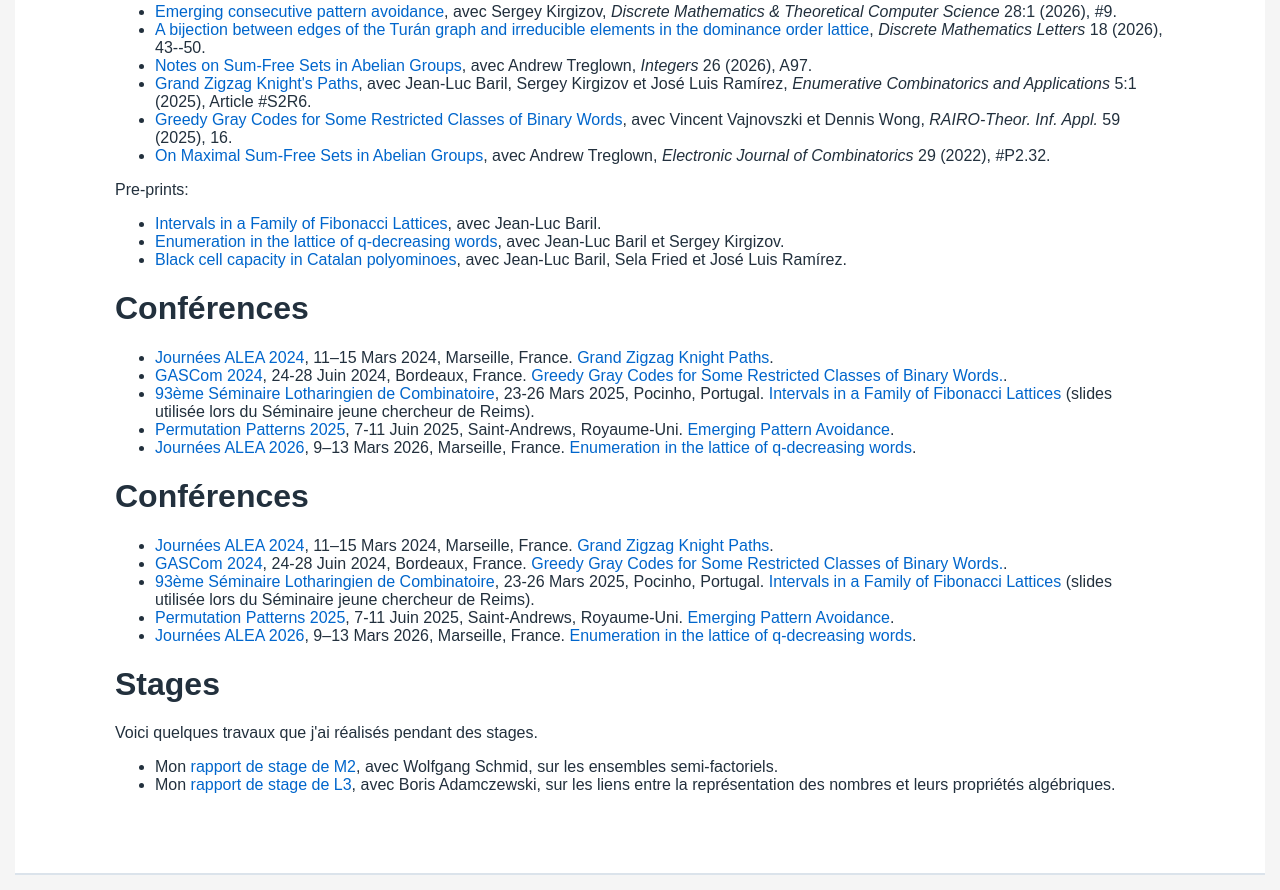
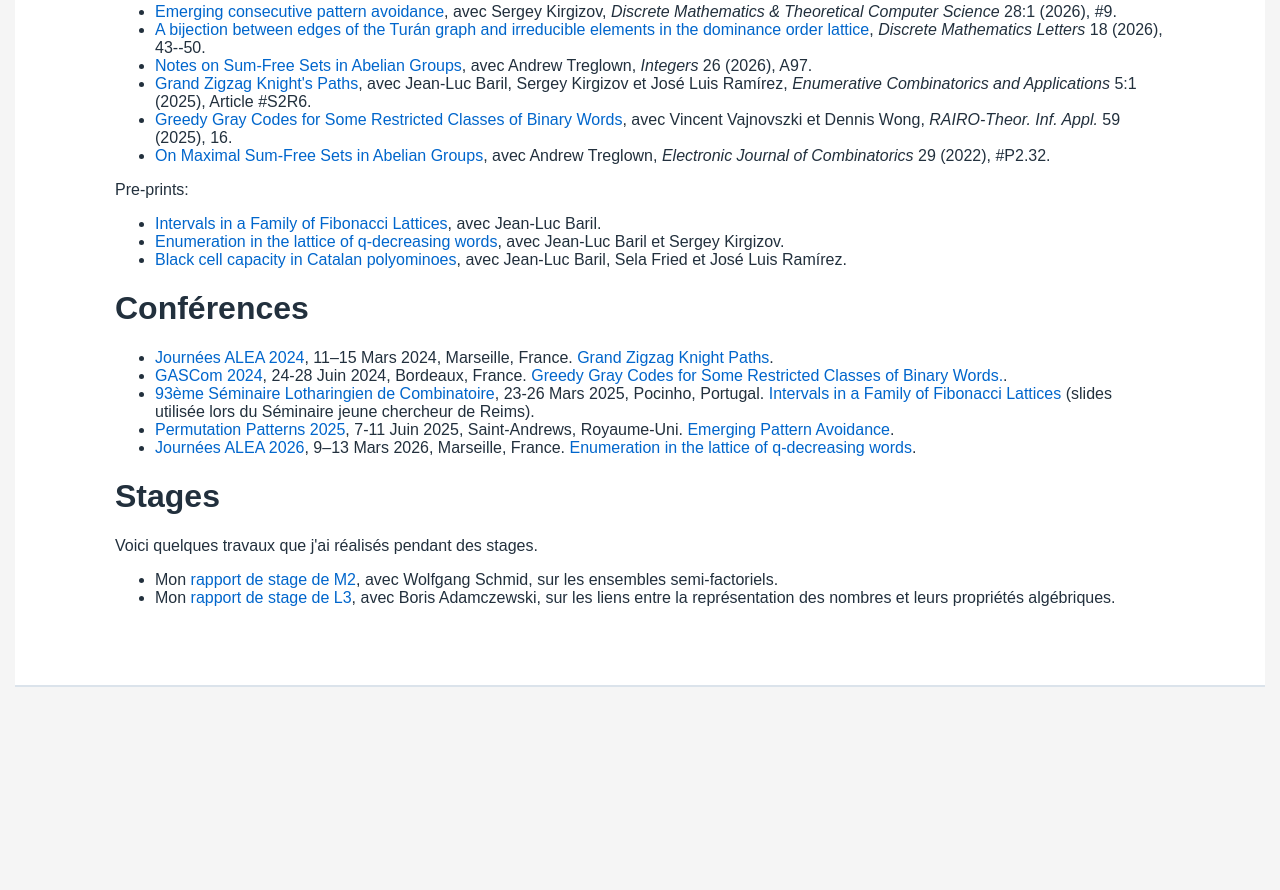
Before and after one commit to nathanaelhassler/nathanaelhassler.github.io, a plain HTML site: page recherche.html in a window 1280 px wide. Shown: the part 435-1325 px from the top of the page. After the commit the page ends 1137 px from the top, so only its background shows below. Drawn offline with Linux system fonts and the light colour scheme.

Commit message:
Update recherche.html

```diff
--- a/recherche.html
+++ b/recherche.html
@@ -63,17 +63,6 @@ Pre-prints:
 </ul>
 </p>
 
-<h1>Conférences</h1>
-<p>
-<ul>
-   <li><a href="https://conferences.cirm-math.fr/3048.html">Journées ALEA 2024</a>, 11–15 Mars 2024, Marseille, France. <a href="slides/slides_grand_zigzag.pdf">Grand Zigzag Knight Paths</a>. </li>
-   <li><a href="https://gascom2024.sciencesconf.org/?lang=en">GASCom 2024</a>, 24-28 Juin 2024, Bordeaux, France. <a href="slides/slides_greedy_gray_codes.pdf">Greedy Gray Codes for Some Restricted Classes of Binary Words.</a>. </li>
-   <li><a href="https://www.mat.univie.ac.at/~slc/wpapers/s93preface.html">93ème Séminaire Lotharingien de Combinatoire</a>, 23-26 Mars 2025, Pocinho, Portugal. <a href="slides/slides_intervals_fibonacci.pdf">Intervals in a Family of Fibonacci Lattices</a> (slides utilisée lors du Séminaire jeune chercheur de Reims).</li>
-   <li><a href="https://sites.cs.st-andrews.ac.uk/pp25/">Permutation Patterns 2025</a>, 7-11 Juin 2025, Saint-Andrews, Royaume-Uni. <a href="slides/slides_emerging_pattern_avoidance.pdf"> Emerging Pattern Avoidance</a>. </li>
-   <li><a href="https://conferences.cirm-math.fr/3551.html">Journées ALEA 2026</a>, 9–13 Mars 2026, Marseille, France. <a href="slides/slides_q_decreasing.pdf">Enumeration in the lattice of q-decreasing words</a>. </li>
-</ul>
-</p>
-
 <h1>Stages</h1>
 <p>Voici quelques travaux que j'ai réalisés pendant des stages.
 <ul>
```
